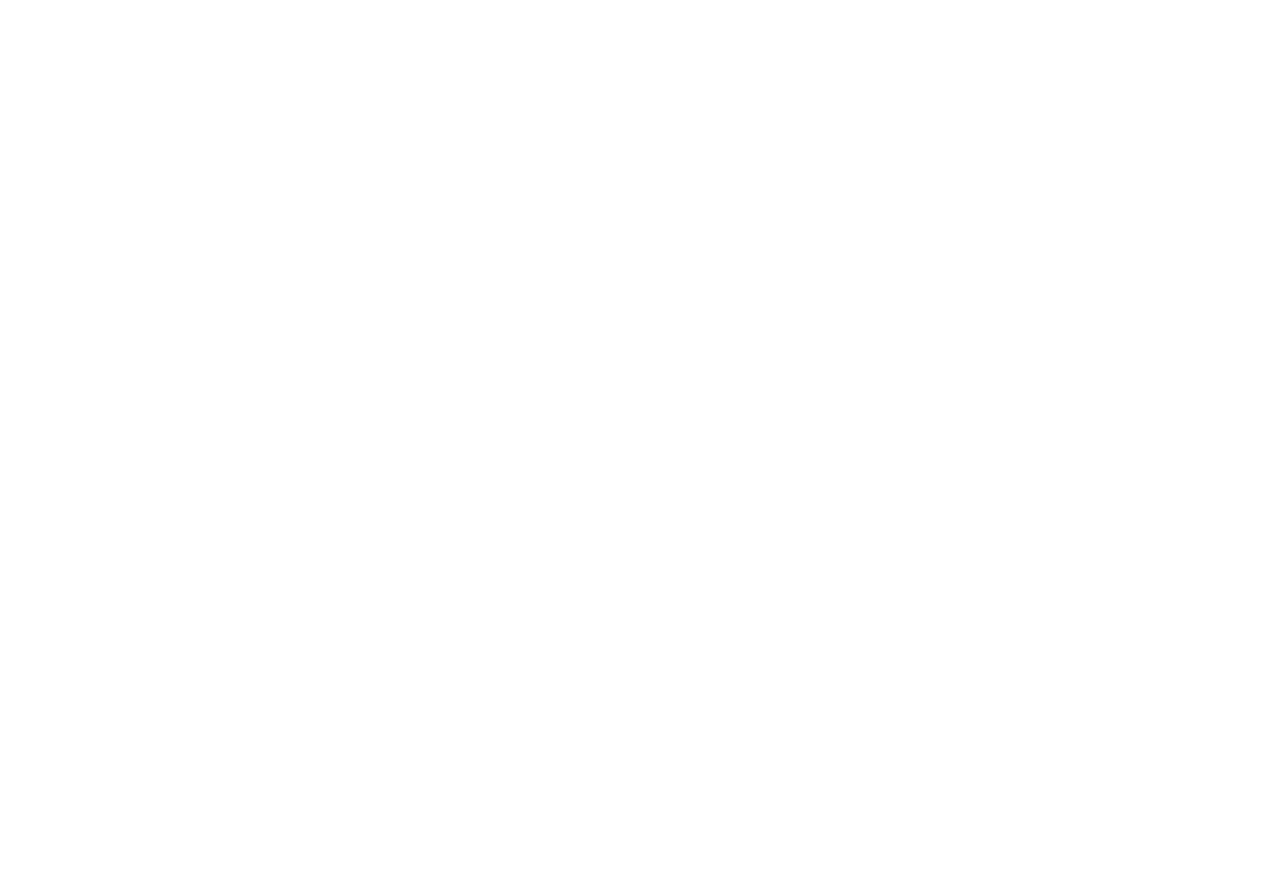
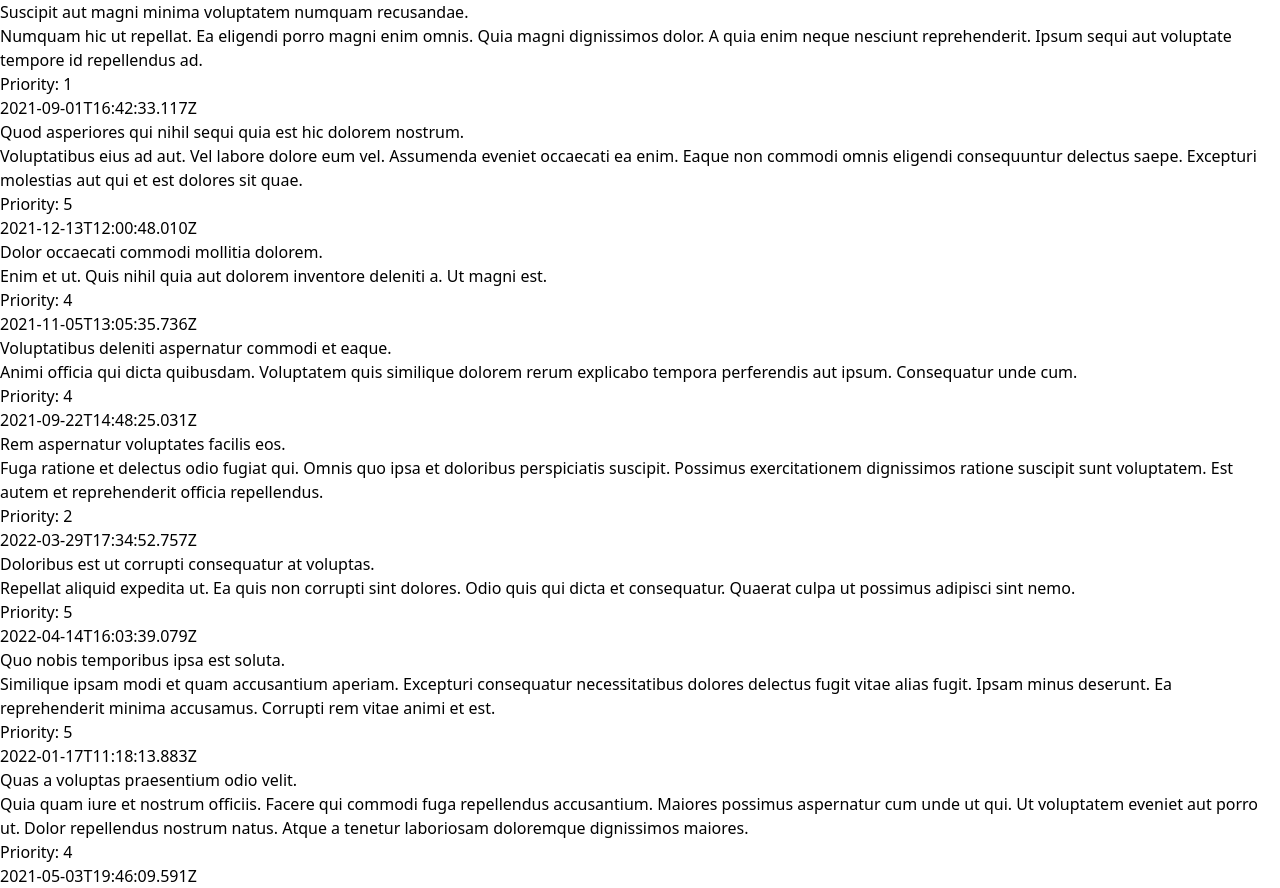
Before and after one commit to ann-kar/perfect-day, a Next.js app: page / in a window 1280 px wide. Before the commit the page ends 800 px from the top, so only its background shows below. Built offline with nearby package versions, Linux system fonts and the light colour scheme.

Commit message:
feat: display a list of habits on load

```diff
--- /dev/null
+++ b/components/HabitList.tsx
@@ -0,0 +1,20 @@
+import { useContext } from "react";
+import { IHabit } from "../interfaces/interfaces";
+import { HabitsContext } from "../providers/HabitsProvider";
+
+export const HabitList = () => {
+  let habits = useContext(HabitsContext);
+  const listHabits = () => {
+    return habits?.map((habit: IHabit) => {
+      return (
+        <li key={habit.id}>
+          <h2>{habit.name}</h2>
+          <h3>{habit.description}</h3>
+          <div>Priority: {habit.priority}</div>
+          {habit.created_at}
+        </li>
+      );
+    });
+  };
+  return <ul>{listHabits()}</ul>;
+};
--- a/pages/_app.tsx
+++ b/pages/_app.tsx
@@ -1,8 +1,14 @@
-import '../styles/globals.css'
-import type { AppProps } from 'next/app'
+import type { AppProps } from "next/app";
+
+import { HabitsProvider } from "../providers/HabitsProvider";
+import "../styles/globals.css";
 
 function MyApp({ Component, pageProps }: AppProps) {
-  return <Component {...pageProps} />
+  return (
+    <HabitsProvider>
+      <Component {...pageProps} />
+    </HabitsProvider>
+  );
 }
 
-export default MyApp
+export default MyApp;
--- a/pages/index.tsx
+++ b/pages/index.tsx
@@ -1,15 +1,19 @@
 import type { NextPage } from "next";
 import Head from "next/head";
 
-const Home: NextPage = () => {
+import { HabitList } from "../components/HabitList";
+
+const Home:NextPage = () => {
   return (
-    <div>
-      <Head>
-        <title>Create Next App</title>
-        <meta name="description" content="Generated by create next app" />
-      </Head>
-      <div className="text-purple-400"></div>
-    </div>
+      <div>
+        <Head>
+          <title>Perfect day: a habit tracker focused on now</title>
+          <meta name="description" content="Your habits" />
+        </Head>
+        <div>
+          <HabitList />
+        </div>
+      </div>
   );
 };
 
--- /dev/null
+++ b/providers/HabitsProvider.tsx
@@ -0,0 +1,14 @@
+import { createContext } from "react";
+import { IHabit } from "../interfaces/interfaces";
+
+import mockHabits from "../mocks/habits.json";
+
+export const HabitsContext = createContext<IHabit[] | null>(null);
+
+export const HabitsProvider = ({ children }: any) => {
+  return (
+    <HabitsContext.Provider value={mockHabits.data}>
+      {children}
+    </HabitsContext.Provider>
+  );
+};
```
